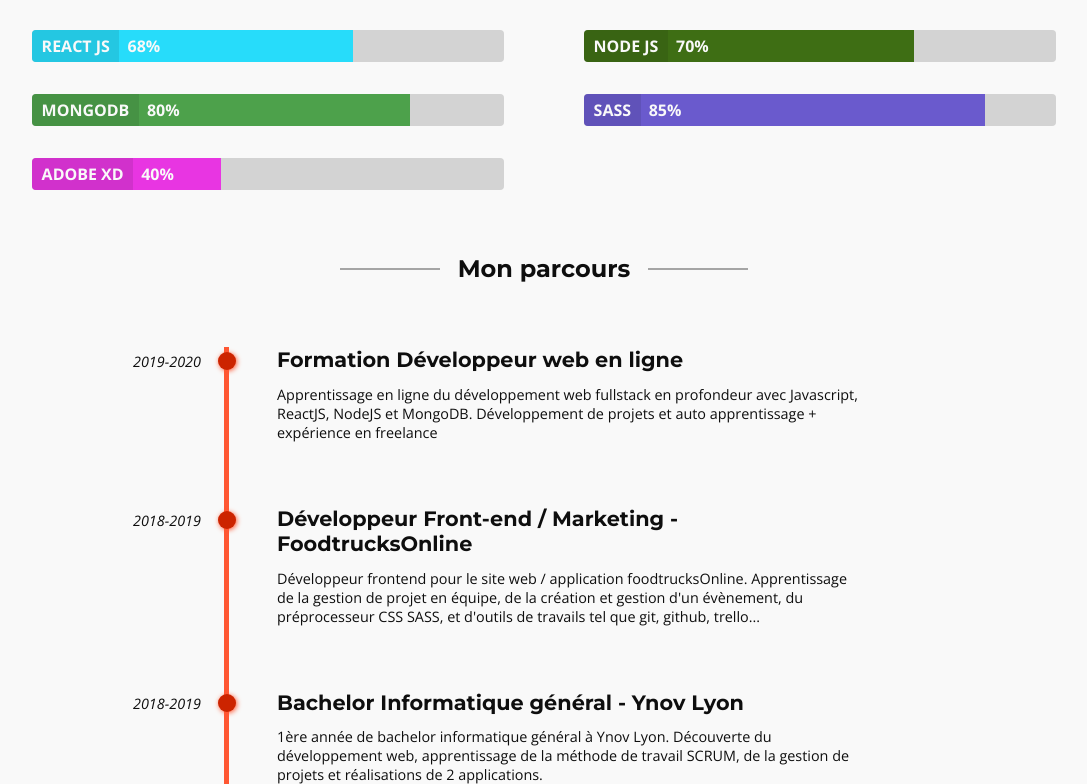
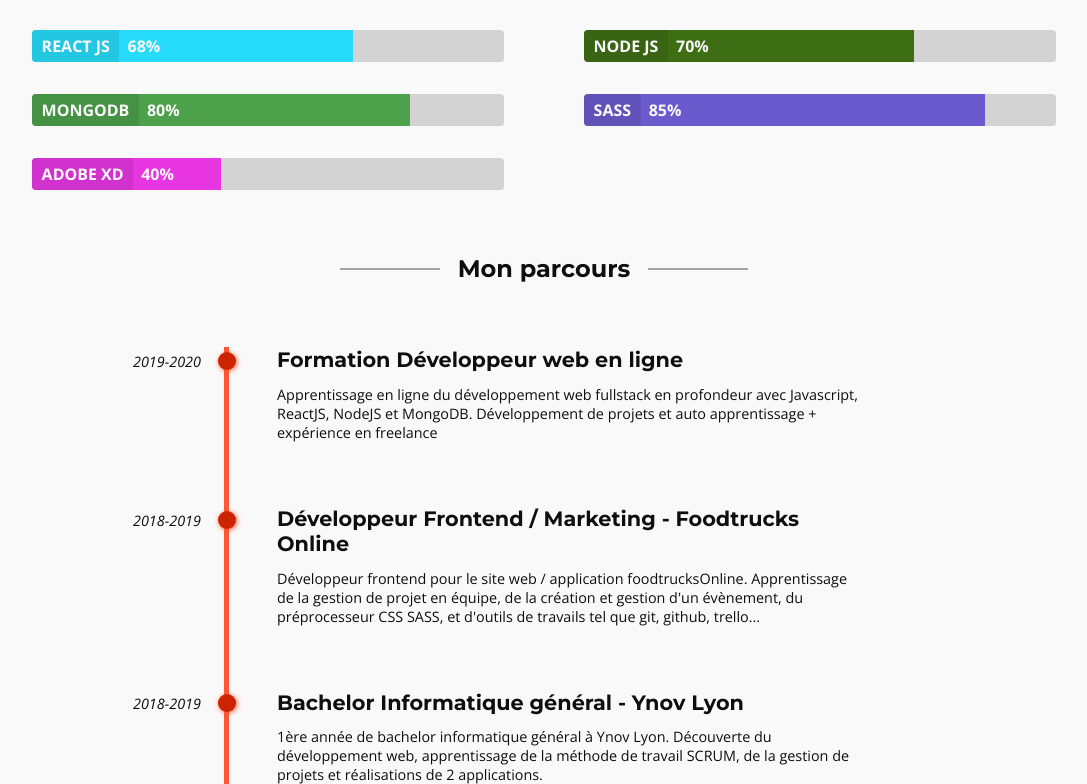
Before and after one commit to MaximeBF2000/portfolio_v2_frontend, a React (Create React App) app: page /about in a window 1280 px wide. Shown: the part 733-1517 px from the top of the page, without its empty margins (96-1183 px from the left). Built offline with nearby package versions, Linux system fonts and the light colour scheme.

Commit message:
sm update

```diff
--- a/src/context/data.js
+++ b/src/context/data.js
@@ -132,7 +132,7 @@ export const parcours_step = [
   },
   {
     date: "2018-2019",
-    title: "Développeur Front-end / Marketing - FoodtrucksOnline",
+    title: "Développeur Frontend / Marketing - Foodtrucks Online",
     description: "Développeur frontend pour le site web / application foodtrucksOnline. Apprentissage de la gestion de projet en équipe, de la création et gestion d'un évènement, du préprocesseur CSS SASS, et d'outils de travails tel que git, github, trello..."
   },
   {
--- a/src/scss/componentStyle/_parcours.scss
+++ b/src/scss/componentStyle/_parcours.scss
@@ -59,3 +59,13 @@ section#parcours{
     }
   }
 }
+
+@media screen and (max-width: $bp-mobile){
+  section#parcours{
+    .parcours_listItem{
+      h3.title{
+        font-size: 1rem;
+      }
+    }
+  }
+}
```
